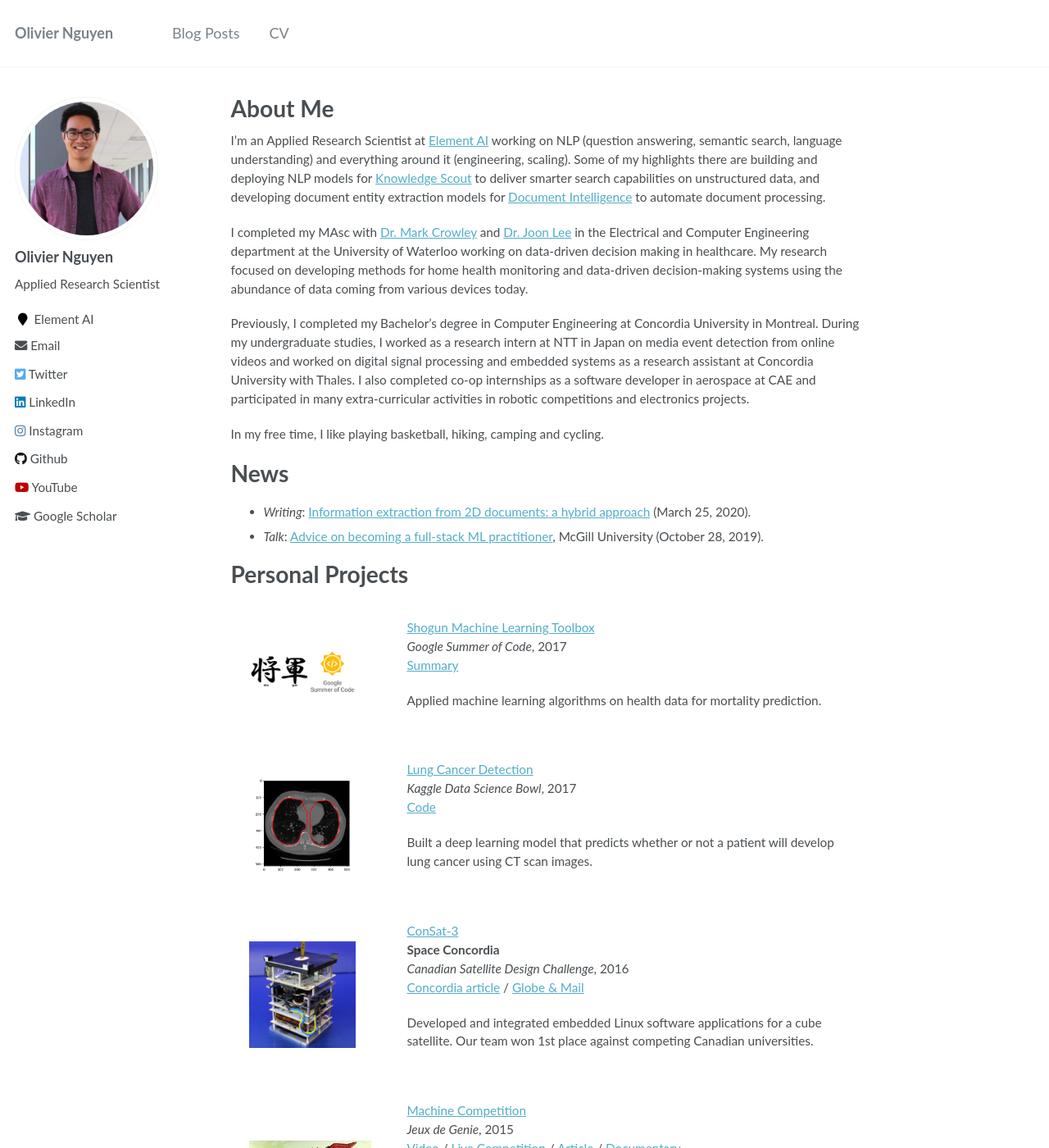
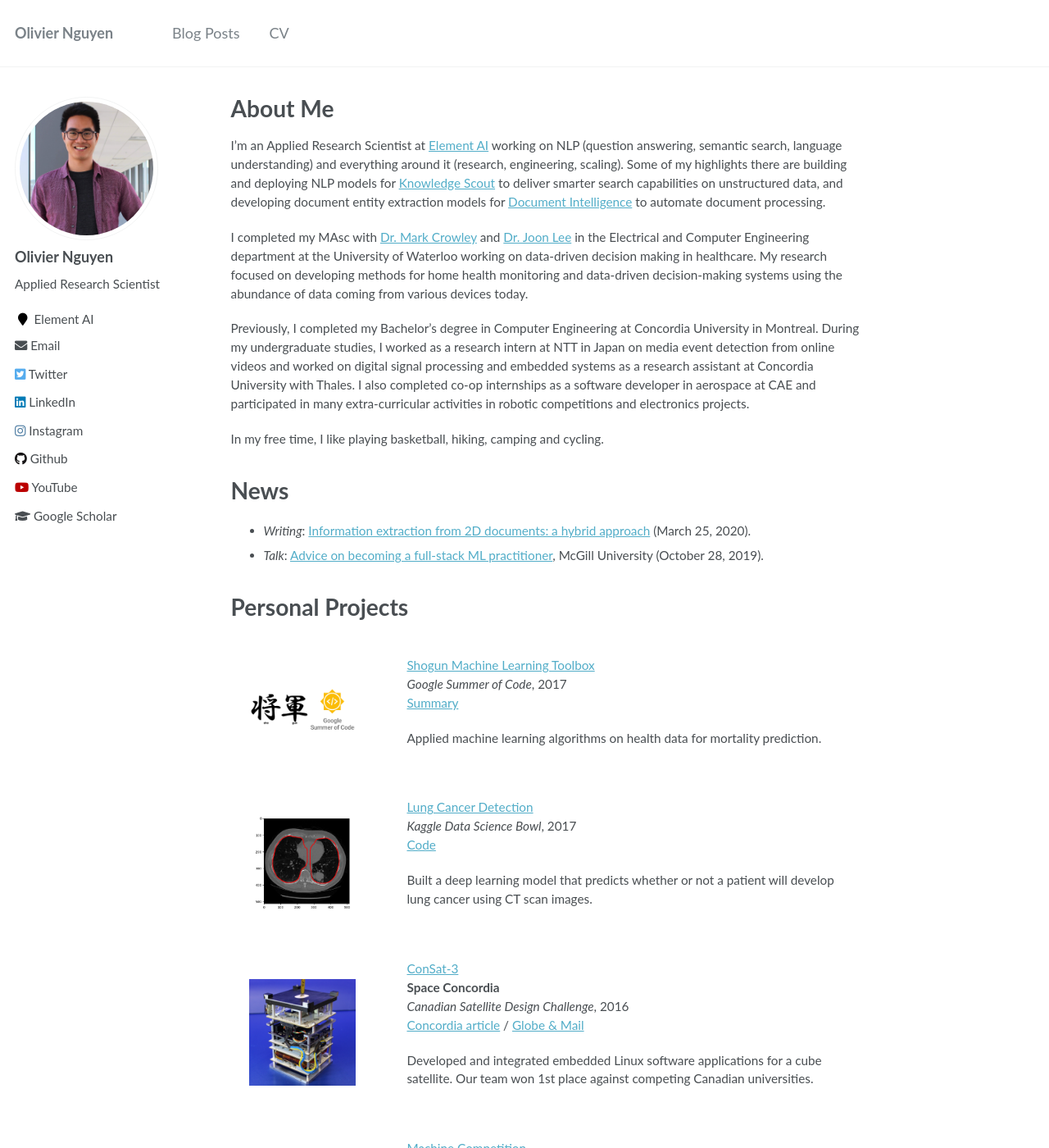
Before and after one commit to olinguyen/olinguyen.github.io, a Jekyll site: the page built from _pages/about.md, in a window 1280 px wide and 1400 px high. Shown: the whole window at 82% size. Built offline with Jekyll 4.4.1, drawn with Linux system fonts in a browser that asks for light colours.

Commit message:
improved spacing

```diff
--- a/_pages/about.md
+++ b/_pages/about.md
@@ -8,7 +8,7 @@
   - /about.html
 ---
 
-I'm an Applied Research Scientist at [Element AI](http://elementai.com) working on NLP (question answering, semantic search, language understanding) and everything around it (engineering, scaling).
+I'm an Applied Research Scientist at [Element AI](http://elementai.com) working on NLP (question answering, semantic search, language understanding) and everything around it (research, engineering, scaling).
 Some of my highlights there are building and deploying NLP models for [Knowledge Scout](https://www.elementai.com/products/knowledge-scout) to deliver smarter search capabilities on unstructured data, and developing document entity extraction models for [Document Intelligence](https://www.elementai.com/products/document-intelligence) to automate document processing.
 
 I completed my MAsc with [Dr. Mark Crowley](https://markcrowley.ca/) and [Dr. Joon Lee](https://www.ucalgary.ca/future-students/graduate/supervisor/joon-lee) in the Electrical and Computer Engineering department at the University of Waterloo working on data-driven decision making in healthcare. My research focused on developing methods for home health monitoring and data-driven decision-making systems using the abundance of data coming from various devices today.
--- a/_sass/_base.scss
+++ b/_sass/_base.scss
@@ -29,7 +29,8 @@
 }
 
 h1 {
-  margin-top: 0;
+  margin-top: 35px;
+  margin-bottom: 20px;
   font-size: $type-size-3;
 }
 
```
